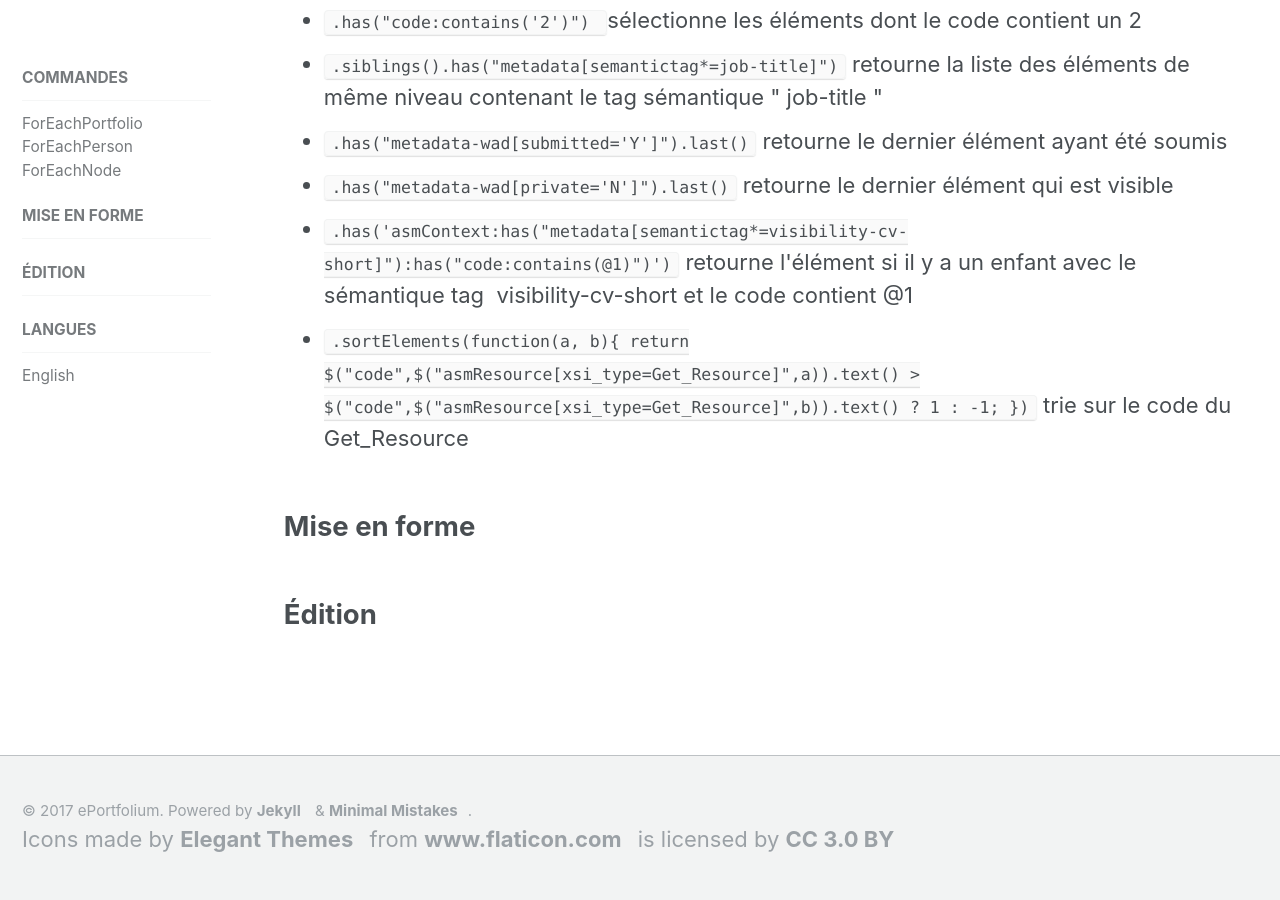
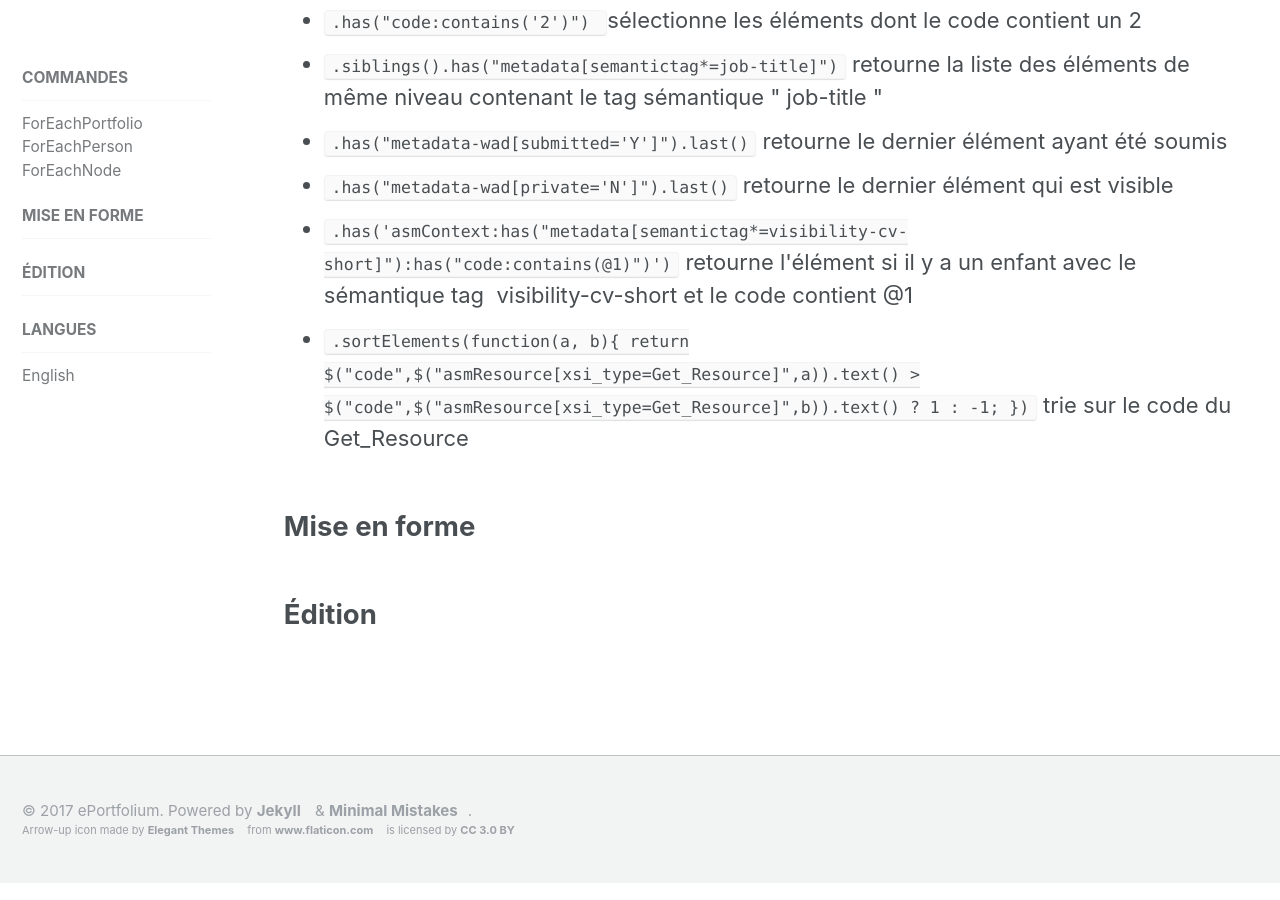
Before and after one commit to karutaproject/karuta-frontend-documentation, a Jekyll site: the page built from _pages/report_fr.html, in a window 1280 px wide and 900 px high, scrolled down 2632 px. Built offline with Jekyll 4.4.1, drawn with Linux system fonts in a browser that asks for light colours.

Commit message:
arrow-up

```diff
--- a/_includes/footer.html
+++ b/_includes/footer.html
@@ -25,4 +25,4 @@
   -->
 
 <div class="page__footer-copyright">&copy; {{ site.time | date: '%Y' }} {{ site.name | default: site.title }}. {{ site.data.ui-text[site.locale].powered_by | default: "Powered by" }} <a href="http://jekyllrb.com" rel="nofollow">Jekyll</a> &amp; <a href="https://mademistakes.com/work/minimal-mistakes-jekyll-theme/" rel="nofollow">Minimal Mistakes</a>.</div>
-<div style='font-size:1em'>Icons made by <a href="http://www.flaticon.com/authors/elegant-themes" title="Elegant Themes">Elegant Themes</a> from <a href="http://www.flaticon.com" title="Flaticon">www.flaticon.com</a> is licensed by <a href="http://creativecommons.org/licenses/by/3.0/" title="Creative Commons BY 3.0" target="_blank">CC 3.0 BY</a></div>
+<div style='font-size:0.5em'>Arrow-up icon made by <a href="http://www.flaticon.com/authors/elegant-themes" title="Elegant Themes">Elegant Themes</a> from <a href="http://www.flaticon.com" title="Flaticon">www.flaticon.com</a> is licensed by <a href="http://creativecommons.org/licenses/by/3.0/" title="Creative Commons BY 3.0" target="_blank">CC 3.0 BY</a></div>
--- a/_pages/report_fr.html
+++ b/_pages/report_fr.html
@@ -31,7 +31,7 @@
 </article>
 
 <article>
-	<a style='float:right' href='#commandes'><img src='../assets/arrow-up.png'/></a>
+	<a style='float:right' href='#commandes'><img src='../assets/img/arrow-up.png'/></a>
 	<h3 id='for-each-person'>ForEachPerson</h3>
 	<p>Pour chacune des personnes répondant au test de la sélection, Karuta exécute les commandes qui se trouvent dans le <code>ForEachPerson</code></p>
 	<h4>Champs</h4>
@@ -47,7 +47,7 @@
 </article>
 
 <article>
-	<a style='float:right' href='#commandes'><img src='../assets/arrow-up.png'/></a>
+	<a style='float:right' href='#commandes'><img src='../assets/img/arrow-up.png'/></a>
 	<h3 id='for-each-node'>ForEachNode</h3>
 	<p>Pour chacune des éléments de portfolio répondant aux critères (type de noeud, tag sémantique et test), Karuta exécute les commandes qui se trouvent dans le <code>ForEachNode</code></p>
 	<h4>Champs</h4>
```
